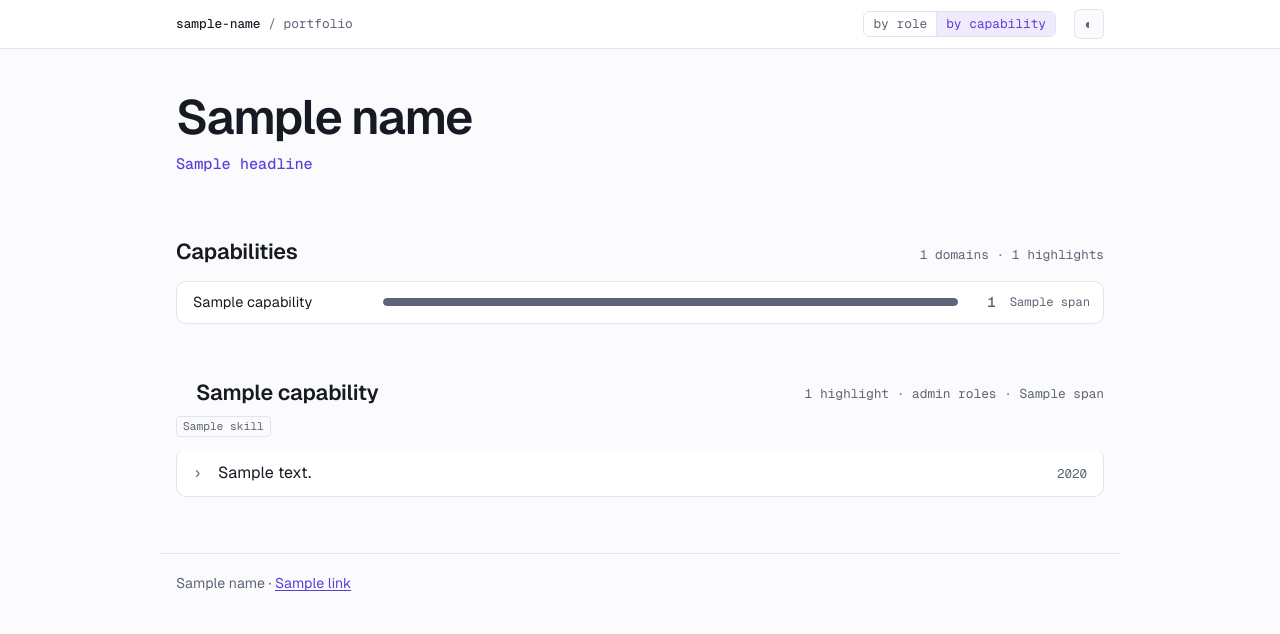
After one commit to carpf1sh/resume-bank, a Python web app: template src/resume_mgmt/templates/site/capabilities.html.j2 in a window 1280 px wide. The commit adds this page. Shown: the top 634 px of the page. Run offline with Jinja, Linux system fonts and the light colour scheme; the template is opened without the code that fills it: most values are stand-ins (such as "Sample title", 1, 10 or a date in 2020).

Commit message:
feat: add a by-capability view of the public site
capabilities.html groups the public evidence by domain instead of by
role: a bar map of domains (most evidence first), then one section per
domain with its items strongest first. Each item is one line; tapping it
shows the role, (public) employer and dates, its skills, and pills that
link to its other domains. A multi-domain item is listed under each of
its domains so every section reads on its own.

The data comes from site_context["capabilities"], built from the same
public items as the timeline (public_text, public_skills,
public_employer), and the leak guard already scans every rendered file.
Both pages link to each other from the nav.

Also gives the five uncolored domains (appsec, iam, devsecops,
data-security, network-security) AA colors in light and dark, and fixes
domain pills always rendering in the fallback gray.

Co-Authored-By: Claude Opus 5.5 <noreply@anthropic.com>

```diff
--- /dev/null
+++ b/src/resume_mgmt/templates/site/capabilities.html.j2
@@ -0,0 +1,92 @@
+<!doctype html>
+<html lang="en">
+<head>
+  <meta charset="utf-8">
+  <meta name="viewport" content="width=device-width, initial-scale=1">
+  <title>{{ name }} · by capability</title>
+  <meta name="description" content="{{ description }}">
+  <link rel="canonical" href="{{ base_url }}capabilities.html">
+  <meta property="og:type" content="profile">
+  <meta property="og:title" content="{{ name }} · by capability">
+  <meta property="og:description" content="{{ description }}">
+  <meta property="og:url" content="{{ base_url }}capabilities.html">
+  <meta name="twitter:card" content="summary">
+  <meta name="color-scheme" content="light dark">
+  <link rel="preload" href="fonts/Geist-Variable.woff2" as="font" type="font/woff2" crossorigin>
+  <link rel="stylesheet" href="style.css">
+</head>
+<body>
+<a class="skip" href="#main">Skip to content</a>
+<header class="bar">
+  <div class="wrap">
+    <a class="bar-id" href="./"><b>{{ name | lower | replace(" ", "-") }}</b> / portfolio</a>
+    <nav aria-label="Views">
+      <span class="views"><a href="./">by role</a><a href="capabilities.html" aria-current="page">by capability</a></span>
+      <button class="theme" type="button" aria-label="Toggle dark mode" hidden>◐</button>
+    </nav>
+  </div>
+</header>
+
+<main id="main" class="wrap">
+  <div class="hero">
+    <h1>{{ name }}</h1>
+    {% if headline %}<p class="headline">{{ headline }}</p>{% endif %}
+  </div>
+
+  {% if capabilities %}
+  {% set top = capabilities[0].count %}
+  <section id="map" aria-labelledby="map-h">
+    <div class="sec-head">
+      <h2 id="map-h">Capabilities</h2>
+      <span class="count">{{ capabilities | length }} domains · {{ public_count }} highlights</span>
+    </div>
+    <ol class="capmap">
+      {% for c in capabilities %}
+      <li class="d-{{ c.slug }}"><a href="#cap-{{ c.slug }}">
+        <span class="cm-label">{{ c.label }}</span>
+        <span class="cm-bar" aria-hidden="true"><i style="--w: {{ (100 * c.count / top) | round(1) }}%"></i></span>
+        <span class="cm-n">{{ c.count }}</span>
+        <time class="cm-span">{{ c.span }}</time>
+      </a></li>
+      {% endfor %}
+    </ol>
+  </section>
+
+  {% for c in capabilities %}
+  <section id="cap-{{ c.slug }}" class="cap d-{{ c.slug }}" aria-labelledby="cap-{{ c.slug }}-h">
+    <div class="sec-head">
+      <h2 id="cap-{{ c.slug }}-h">{{ c.label }}</h2>
+      <span class="count">{{ c.count }} highlight{{ "" if c.count == 1 else "s" }}{% if c.roles %} · {{ c.roles }} role{{ "" if c.roles == 1 else "s" }}{% endif %}{% if c.span %} · {{ c.span }}{% endif %}</span>
+    </div>
+    {% if c.top_skills %}<p class="tags cap-skills">{% for s in c.top_skills %}<span class="tag">{{ s }}</span>{% endfor %}</p>{% endif %}
+    <ul class="evidence">
+      {% for item in c.evidence %}
+      <li>
+        <details class="ev">
+          <summary><span class="ev-text">{{ item.text }}</span>{% if item.year %}<time>{{ item.year }}</time>{% endif %}</summary>
+          <div class="ev-more">
+            <p class="meta"><a href="{{ item.href }}">{{ item.context }}</a>{% if item.dates %} · <time>{{ item.dates }}</time>{% endif %}</p>
+            {% if item.domains or item.skills %}
+            <p class="tags">
+              {% for d in item.domains %}<a class="pill d-{{ d.slug }}" href="#cap-{{ d.slug }}">{{ d.label }}</a>{% endfor %}
+              {% for s in item.skills %}<span class="tag">{{ s.name }}</span>{% endfor %}
+            </p>
+            {% endif %}
+          </div>
+        </details>
+      </li>
+      {% endfor %}
+    </ul>
+  </section>
+  {% endfor %}
+  {% else %}
+  <p class="note">No public highlights yet.</p>
+  {% endif %}
+</main>
+
+<footer class="wrap foot">
+  <p>{{ name }}{% for link in links %} · <a href="{{ link.url }}" rel="me noopener">{{ link.label }}</a>{% endfor %}</p>
+</footer>
+<script src="site.js"></script>
+</body>
+</html>
--- a/src/resume_mgmt/templates/site/index.html.j2
+++ b/src/resume_mgmt/templates/site/index.html.j2
@@ -24,6 +24,7 @@
   <div class="wrap">
     <a class="bar-id" href="./"><b>{{ name | lower | replace(" ", "-") }}</b> / portfolio</a>
     <nav aria-label="Sections">
+      {% if capabilities %}<span class="views"><a href="./" aria-current="page">by role</a><a href="capabilities.html">by capability</a></span>{% endif %}
       <a href="#experience">experience</a>
       {% if matrix %}<a href="#skills">skills</a>{% endif %}
       {% if certifications %}<a href="#certifications">certifications</a>{% endif %}
--- a/src/resume_mgmt/templates/site/style.css
+++ b/src/resume_mgmt/templates/site/style.css
@@ -32,6 +32,11 @@
   --d-detection-response: #8a5a00;
   --d-grc: #3b5b8c;
   --d-leadership: #2b7a3d;
+  --d-appsec: #c0362c;
+  --d-iam: #1f64b0;
+  --d-devsecops: #5f6b00;
+  --d-data-security: #a34a14;
+  --d-network-security: #7a3aa8;
   --d-other: #5d6576;
   /* career track: degrees and certifications (roles use --accent) */
   --tk-degree: #1d7a55;
@@ -56,6 +61,11 @@
     --d-detection-response: #f2c26b;
     --d-grc: #9db8e6;
     --d-leadership: #8fd6a0;
+    --d-appsec: #ff958a;
+    --d-iam: #8cc0ff;
+    --d-devsecops: #c8d26a;
+    --d-data-security: #f5ac7c;
+    --d-network-security: #d3a8ff;
     --d-other: #8d95a8;
     --tk-degree: #6fd3a5;
     --tk-cert: #f4a27a;
@@ -77,6 +87,11 @@
   --d-detection-response: #f2c26b;
   --d-grc: #9db8e6;
   --d-leadership: #8fd6a0;
+  --d-appsec: #ff958a;
+  --d-iam: #8cc0ff;
+  --d-devsecops: #c8d26a;
+  --d-data-security: #f5ac7c;
+  --d-network-security: #d3a8ff;
   --d-other: #8d95a8;
   --tk-degree: #6fd3a5;
   --tk-cert: #f4a27a;
@@ -153,6 +168,11 @@ p { margin: 0; }
 .d-detection-response { --c: var(--d-detection-response); }
 .d-grc { --c: var(--d-grc); }
 .d-leadership { --c: var(--d-leadership); }
+.d-appsec { --c: var(--d-appsec); }
+.d-iam { --c: var(--d-iam); }
+.d-devsecops { --c: var(--d-devsecops); }
+.d-data-security { --c: var(--d-data-security); }
+.d-network-security { --c: var(--d-network-security); }
 
 /* --- sections --- */
 section { margin: 56px 0; scroll-margin-top: 16px; }
@@ -244,8 +264,7 @@ h2 { font-size: 1.35rem; font-weight: 600; letter-spacing: -0.015em; margin: 0;
 .tags { display: flex; flex-wrap: wrap; gap: 5px; }
 .item .tags { grid-column: 1 / -1; }
 .pill {
-  --c: var(--d-other);
-  font: 500 0.7rem/1 var(--f-mono); color: var(--c); border: 1px solid currentColor; border-radius: 4px;
+  font: 500 0.7rem/1 var(--f-mono); color: var(--c, var(--d-other)); border: 1px solid currentColor; border-radius: 4px;
   padding: 4px 6px; background: var(--surface); white-space: nowrap;
 }
 .tag { font: 0.7rem/1 var(--f-mono); color: var(--muted); background: var(--bg); border: 1px solid var(--line); border-radius: 4px; padding: 4px 6px; }
@@ -273,6 +292,49 @@ h2 { font-size: 1.35rem; font-weight: 600; letter-spacing: -0.015em; margin: 0;
 .card p { margin-top: 6px; }
 .card .tags { margin-top: 10px; }
 .meta { font: 0.78rem/1.5 var(--f-mono); color: var(--muted); }
+
+/* --- view switch (by role / by capability) --- */
+.views { display: inline-flex; border: 1px solid var(--line); border-radius: 6px; overflow: hidden; }
+.bar nav .views a { padding: 6px 9px; }
+.bar nav .views a + a { border-left: 1px solid var(--line); }
+.bar nav .views a[aria-current="page"] { background: var(--accent-wash); color: var(--accent); }
+
+/* --- capabilities.html --- */
+.capmap { list-style: none; margin: 0; padding: 0; border: 1px solid var(--line); border-radius: 10px; background: var(--surface); overflow: hidden; }
+.capmap li + li { border-top: 1px solid var(--line); }
+.capmap a {
+  display: grid; grid-template-columns: minmax(0, 11rem) minmax(0, 1fr) 2.5ch 8ch; align-items: center; gap: 4px 14px;
+  padding: 9px 16px; color: inherit; text-decoration: none; font-size: 0.9rem;
+}
+.capmap a:hover { background: var(--bg); }
+.cm-bar { height: 8px; border-radius: 4px; background: var(--bg); overflow: hidden; }
+.cm-bar i { display: block; height: 100%; width: var(--w); background: var(--c, var(--d-other)); border-radius: 4px; }
+.cm-n { font: 600 0.9rem var(--f-mono); color: var(--c, var(--d-other)); text-align: right; font-variant-numeric: tabular-nums; }
+.cm-span { font: 0.76rem var(--f-mono); color: var(--muted); text-align: right; white-space: nowrap; }
+.cap .sec-head h2 { display: flex; align-items: center; gap: 10px; }
+.cap .sec-head h2::before { content: ""; width: 10px; height: 10px; border-radius: 3px; background: var(--c); flex: none; }
+.cap-skills { margin: -6px 0 12px; }
+.evidence { list-style: none; margin: 0; padding: 0; border: 1px solid var(--line); border-top: 2px solid var(--c); border-radius: 10px; background: var(--surface); overflow: hidden; }
+.evidence li + li { border-top: 1px solid var(--line); }
+.ev summary {
+  display: grid; grid-template-columns: 1.2ch minmax(0, 1fr) auto; gap: 4px 12px; align-items: baseline;
+  padding: 11px 16px; cursor: pointer; list-style: none;
+}
+.ev summary::-webkit-details-marker { display: none; }
+.ev summary::before { content: "›"; font-family: var(--f-mono); color: var(--muted); display: inline-block; }
+.ev[open] summary::before { transform: rotate(90deg); color: var(--c); }
+.ev summary:hover { background: var(--bg); }
+.ev summary time { font: 0.78rem var(--f-mono); color: var(--muted); font-variant-numeric: tabular-nums; }
+.ev-more { display: grid; gap: 8px; padding: 0 16px 12px calc(16px + 1.2ch + 12px); }
+.ev-more .meta a { color: var(--text); text-decoration-color: var(--line); }
+.ev-more .meta a:hover { color: var(--accent); }
+a.pill { text-decoration: none; }
+a.pill:hover { background: var(--bg); }
+@media (max-width: 600px) {
+  .capmap a { grid-template-columns: minmax(0, 1fr) 2.5ch; }
+  .cm-bar { grid-column: 1 / -1; grid-row: 2; }
+  .cm-span { display: none; }
+}
 
 /* --- footer --- */
 .foot { color: var(--muted); font-size: 0.88rem; border-top: 1px solid var(--line); padding-top: 18px; padding-bottom: 40px; display: grid; gap: 6px; }
```
Also changed, not shown: docs/architecture.md (+1 -1 lines), src/resume_mgmt/site.py (+54 -1 lines), tests/test_sample_bank.py (+13 -0 lines), tests/test_site.py (+40 -0 lines), README.md.
